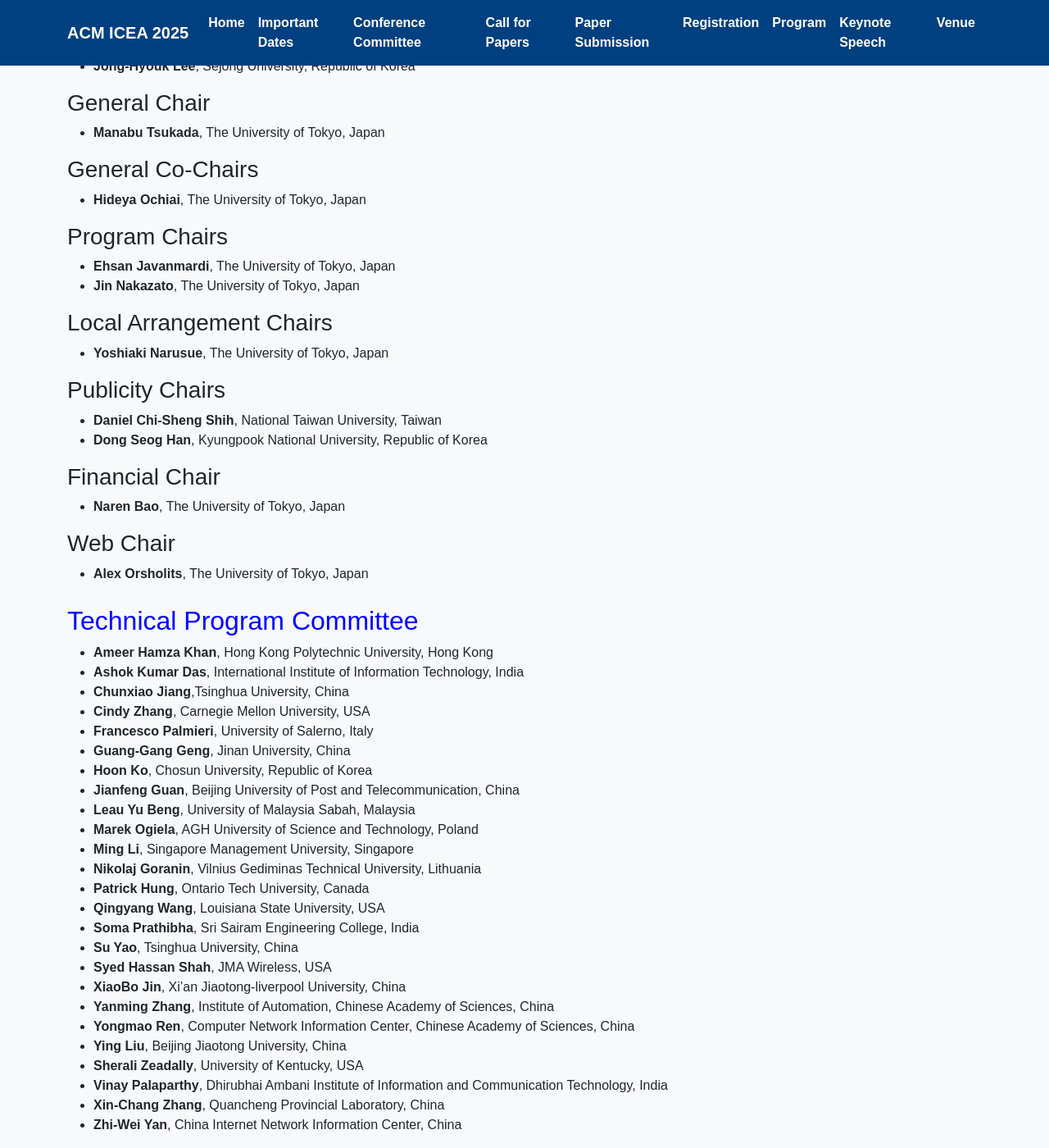
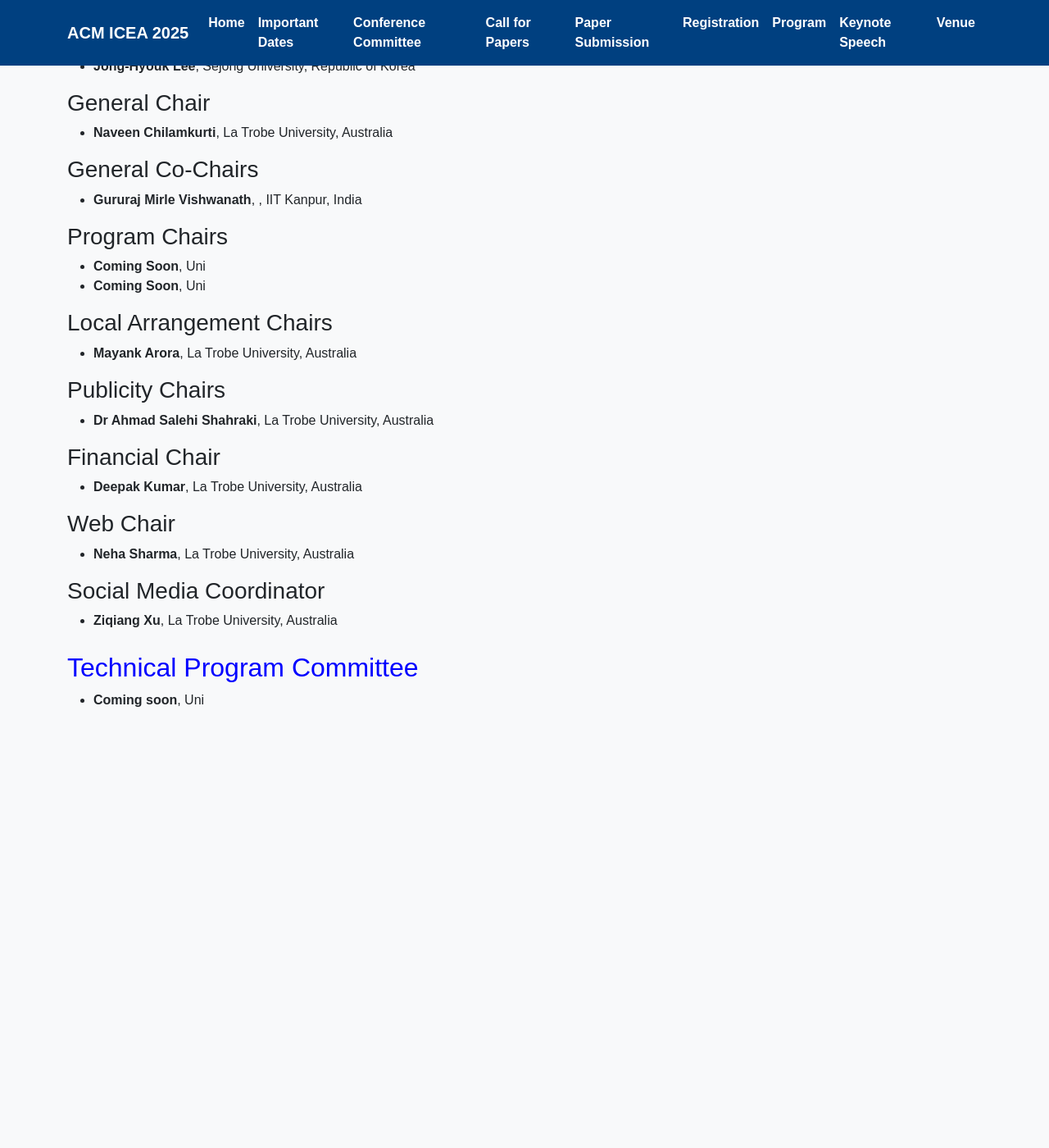
Before and after one commit to icea2025/latrobe, a Jekyll site: the page committee/index.html, which Jekyll copies as it is, in a window 1280 px wide and 1400 px high, scrolled down 249 px. Shown: the whole window at 82% size. Built offline with Jekyll 4.4.1, drawn with Linux system fonts in a browser that asks for light colours; after the commit the page ends 1131 px from its top, so only the background shows below that; some of the changed text lies outside the part shown.

Commit message:
Update index.html

```diff
--- a/committee/index.html
+++ b/committee/index.html
@@ -78,8 +78,8 @@
       <h2 style="color: #0000ff">Organizing Committee</h2>
       <h3>Honorable Chairs</h3>
       <ul>
-        <li><b>Hiroshi Esaki</b>, The University of Tokyo, Japan</li>
-        <li><b>Tarik Taleb</b>, Ruhr-Universität Bochum, Germany</li>
+        <li><b>Coming Soon</b>, Uni</li>
+        <li><b>Coming Soon</b>, Uni</li>
       </ul>
 
       <h3>Steering Chairs</h3>
@@ -90,39 +90,43 @@
 
       <h3>General Chair</h3>
       <ul>
-        <li><b>Manabu Tsukada</b>, The University of Tokyo, Japan</li>
+        <li><b>Naveen Chilamkurti</b>, La Trobe University, Australia</li>
       </ul>
 
       <h3>General Co-Chairs</h3>
       <ul>
-        <li><b>Hideya Ochiai</b>, The University of Tokyo, Japan</li>
+        <li><b>Gururaj Mirle Vishwanath</b>, , IIT Kanpur, India</li>
       </ul>
 
       <h3>Program Chairs</h3>
       <ul>
-        <li><b>Ehsan Javanmardi</b>, The University of Tokyo, Japan</li>
-        <li><b>Jin Nakazato</b>, The University of Tokyo, Japan</li>
+        <li><b>Coming Soon</b>, Uni</li>
+        <li><b>Coming Soon</b>, Uni</li>
       </ul>
 
       <h3>Local Arrangement Chairs</h3>
       <ul>
-        <li><b>Yoshiaki Narusue</b>, The University of Tokyo, Japan</li>
+        <li><b>Mayank Arora</b>, La Trobe University, Australia</li>
       </ul>
 
       <h3>Publicity Chairs</h3>
       <ul>
-        <li><b>Daniel Chi-Sheng Shih</b>, National Taiwan University, Taiwan</li>
-        <li><b>Dong Seog Han</b>, Kyungpook National University, Republic of Korea</li>
+        <li><b>Dr Ahmad Salehi Shahraki</b>, La Trobe University, Australia</li>
       </ul>
 
       <h3>Financial Chair</h3>
       <ul>
-        <li><b>Naren Bao</b>, The University of Tokyo, Japan</li>
+        <li><b>Deepak Kumar</b>, La Trobe University, Australia</li>
       </ul>
 
       <h3>Web Chair</h3>
       <ul>
-        <li><b>Alex Orsholits</b>, The University of Tokyo, Japan</li>
+        <li><b>Neha Sharma</b>, La Trobe University, Australia</li>
+      </ul>
+
+      <h3>Social Media Coordinator</h3>
+      <ul>
+        <li><b>Ziqiang Xu</b>, La Trobe University, Australia</li>
       </ul>
 
     </div>
@@ -130,37 +134,7 @@
     <div style="padding-top: 10px">
       <h2 style="color: #0000ff">Technical Program Committee</h2>
       <ul>
-        <li><b>Ameer Hamza Khan</b>, Hong Kong Polytechnic University, Hong Kong</li>
-        <li><b>Ashok Kumar Das</b>, International Institute of Information Technology, India</li>
-        <li><b>Chunxiao Jiang</b>,Tsinghua University, China</li>
-        <li><b>Cindy Zhang</b>, Carnegie Mellon University, USA</li>
-        <li><b>Francesco Palmieri</b>, University of Salerno, Italy</li>
-        <li><b>Guang-Gang Geng</b>, Jinan University, China</li>
-        <li><b>Hoon Ko</b>, Chosun University, Republic of Korea</li>
-        <li><b>Jianfeng Guan</b>, Beijing University of Post and Telecommunication, China</li>
-        <li><b>Leau Yu Beng</b>, University of Malaysia Sabah, Malaysia</li>
-        <li><b>Marek Ogiela</b>, AGH University of Science and Technology, Poland</li>
-        <li><b>Ming Li</b>, Singapore Management University, Singapore</li>
-        <li><b>Nikolaj Goranin</b>, Vilnius Gediminas Technical University, Lithuania</li>
-        <li><b>Patrick Hung</b>, Ontario Tech University, Canada</li>
-        <li><b>Qingyang Wang</b>, Louisiana State University, USA</li>
-        <li><b>Soma Prathibha</b>, Sri Sairam Engineering College, India</li>
-        <li><b>Su Yao</b>, Tsinghua University, China</li>
-        <li><b>Syed Hassan Shah</b>, JMA Wireless, USA</li>
-        <li><b>XiaoBo Jin</b>, Xi’an Jiaotong-liverpool University, China</li>
-        <li><b>Yanming Zhang</b>, Institute of Automation, Chinese Academy of Sciences, China</li>
-        <li>
-          <b>Yongmao Ren</b>, Computer Network Information Center, Chinese Academy of Sciences,
-          China
-        </li>
-        <li><b>Ying Liu</b>, Beijing Jiaotong University, China</li>
-        <li><b>Sherali Zeadally</b>, University of Kentucky, USA</li>
-        <li>
-          <b>Vinay Palaparthy</b>, Dhirubhai Ambani Institute of Information and Communication
-          Technology, India
-        </li>
-        <li><b>Xin-Chang Zhang</b>, Quancheng Provincial Laboratory, China</li>
-        <li><b>Zhi-Wei Yan</b>, China Internet Network Information Center, China</li>
+        <li><b>Coming soon</b>, Uni</li>
       </ul>
     </div>
   </div>
```
